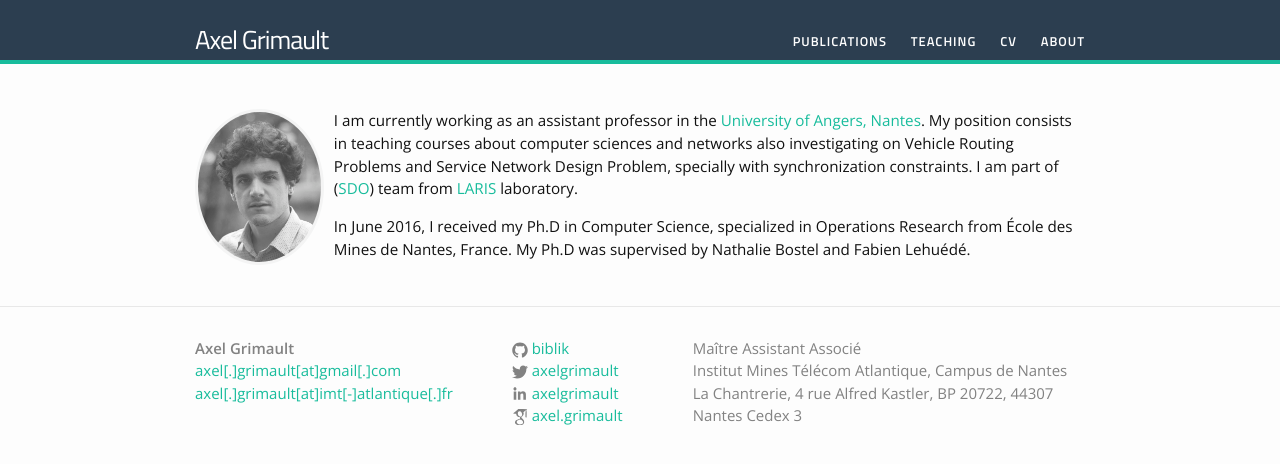
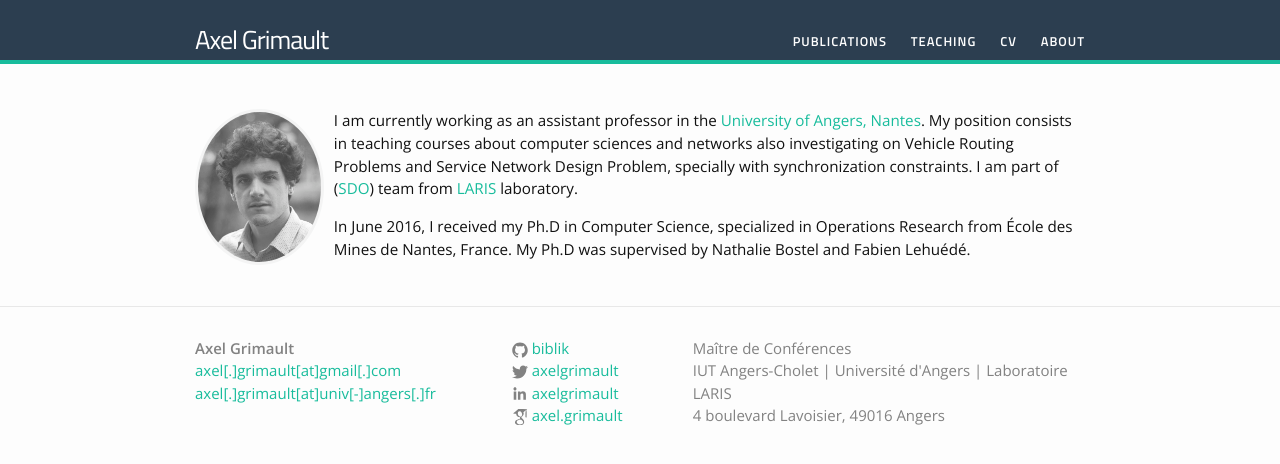
Before and after one commit to biblik/biblik.github.io, a Jekyll site: the page built from index.md, in a window 1280 px wide. Shown: the top 464 px of the page. Built offline with Jekyll 4.4.1, drawn with Linux system fonts in a browser that asks for light colours.

Commit message:
Change contact

```diff
--- a/_config.yml
+++ b/_config.yml
@@ -15,11 +15,11 @@
 # in the templates via {{ site.myvariable }}.
 title: Axel Grimault
 email: axel[.]grimault[at]gmail[.]com
-emailbis: axel[.]grimault[at]imt[-]atlantique[.]fr
+emailbis: axel[.]grimault[at]univ[-]angers[.]fr
 description: > # this means to ignore newlines until "baseurl:"
-  Maître Assistant  Associé </br>
-  Institut Mines Télécom Atlantique, Campus de Nantes </br>
-  La Chantrerie, 4 rue Alfred Kastler, BP 20722, 44307 Nantes Cedex 3
+  Maître de Conférences </br>
+  IUT Angers-Cholet | Université d'Angers | Laboratoire LARIS </br>
+  4 boulevard Lavoisier, 49016 Angers
 baseurl: "" # the subpath of your site, e.g. /blog
 url: "" # the base hostname & protocol for your site, e.g. http://example.com
 twitter_username: axelgrimault
```
